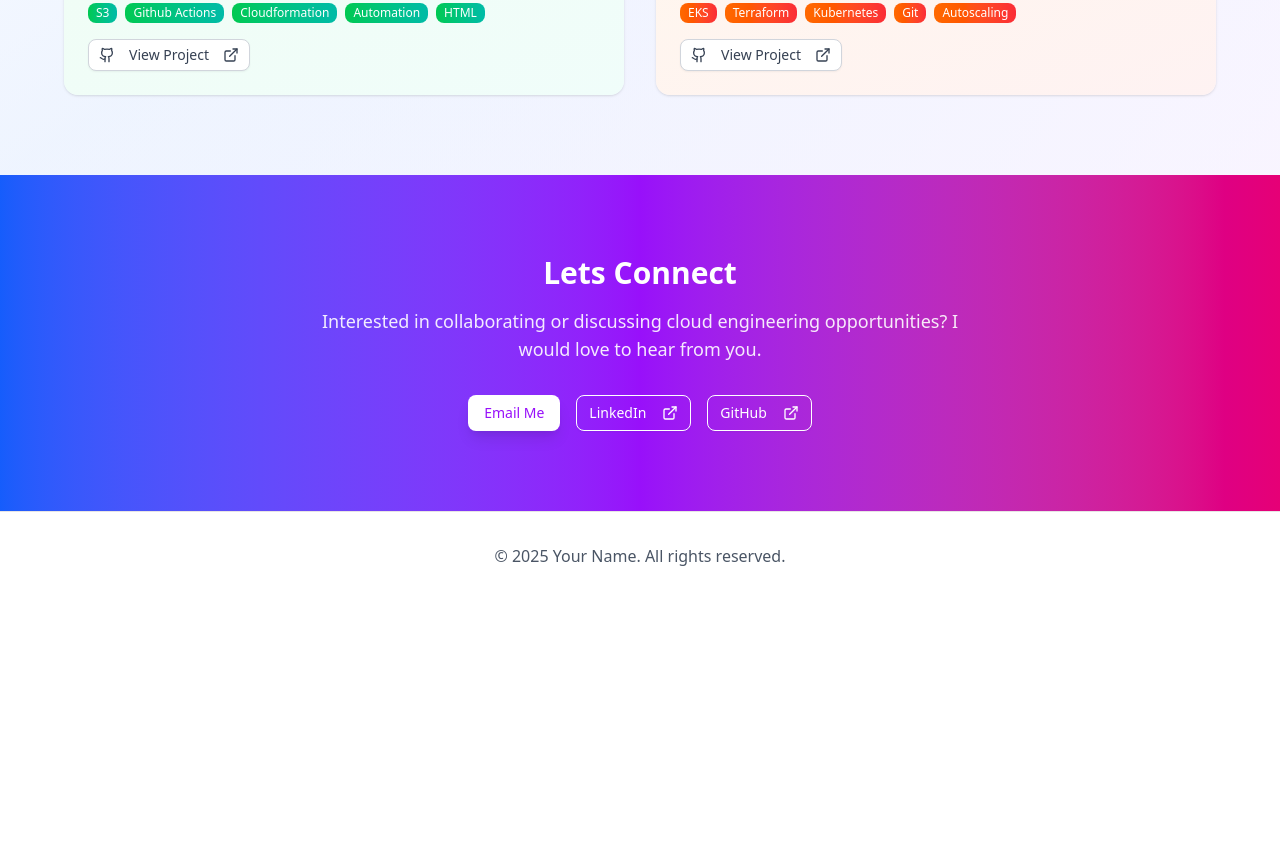
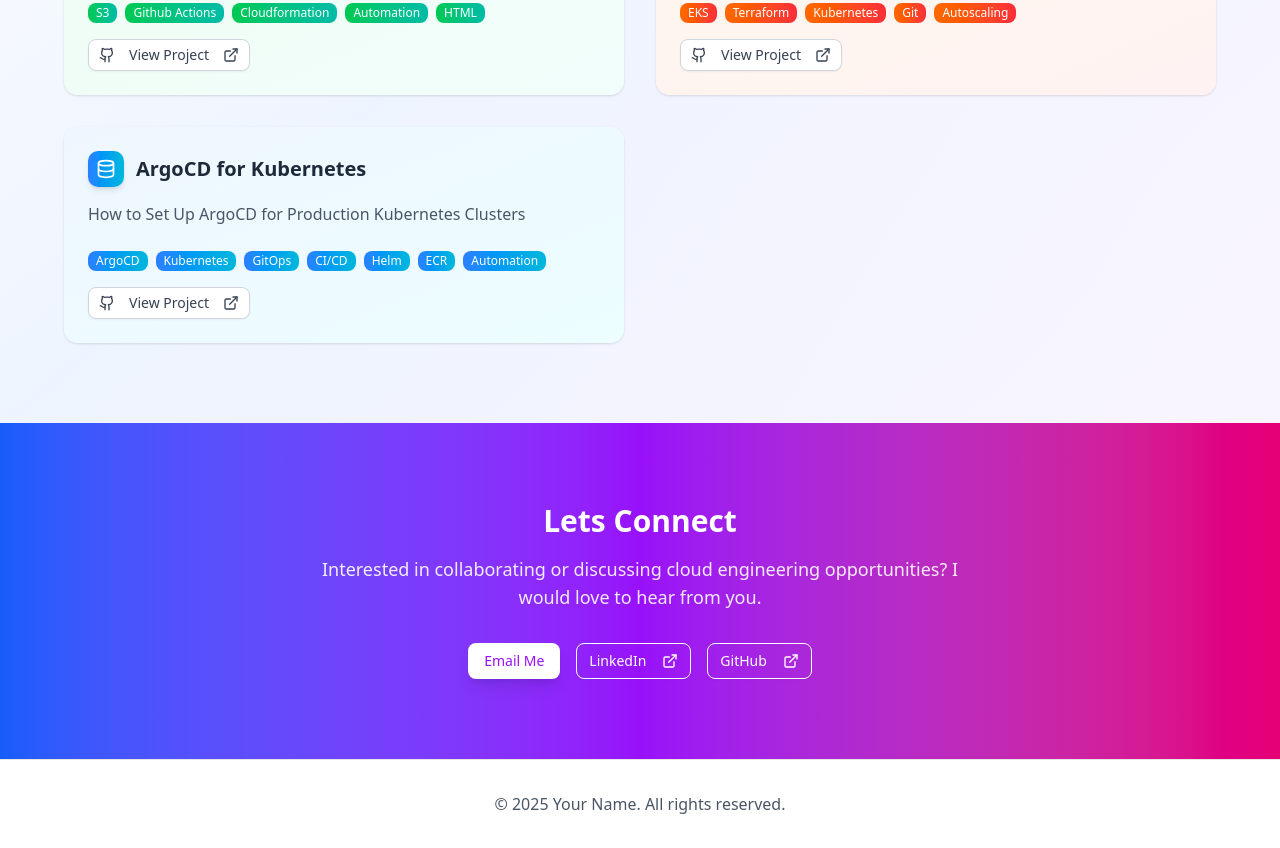
Before and after one commit to jihad0822/portfolio, a Next.js app in the folder portfolio/: page / in a window 1280 px wide. Shown: the part 1320-2168 px from the top of the page. Before the commit the page ends 1920 px from the top, so only its background shows below. Built offline with nearby package versions, Linux system fonts and the light colour scheme.

Commit message:
Added new argocd project

```diff
--- a/portfolio/src/app/page.tsx
+++ b/portfolio/src/app/page.tsx
@@ -38,6 +38,14 @@ export default function Portfolio() {
       technologies: ["EKS", "Terraform", "Kubernetes", "Git", "Autoscaling"],
       link: "https://github.com/jihad0822/eks-project",
       icon: <Shield className="h-5 w-5" />,
+    },
+    {
+      title: "ArgoCD for Kubernetes",
+      description:
+        "How to Set Up ArgoCD for Production Kubernetes Clusters",
+      technologies: ["ArgoCD", "Kubernetes", "GitOps", "CI/CD", "Helm", "ECR", "Automation"],
+      link: "https://github.com/jihad0822/argo-cd-project1.git",
+      icon: <Database className="h-5 w-5" />,
     },
   ]
 
```
